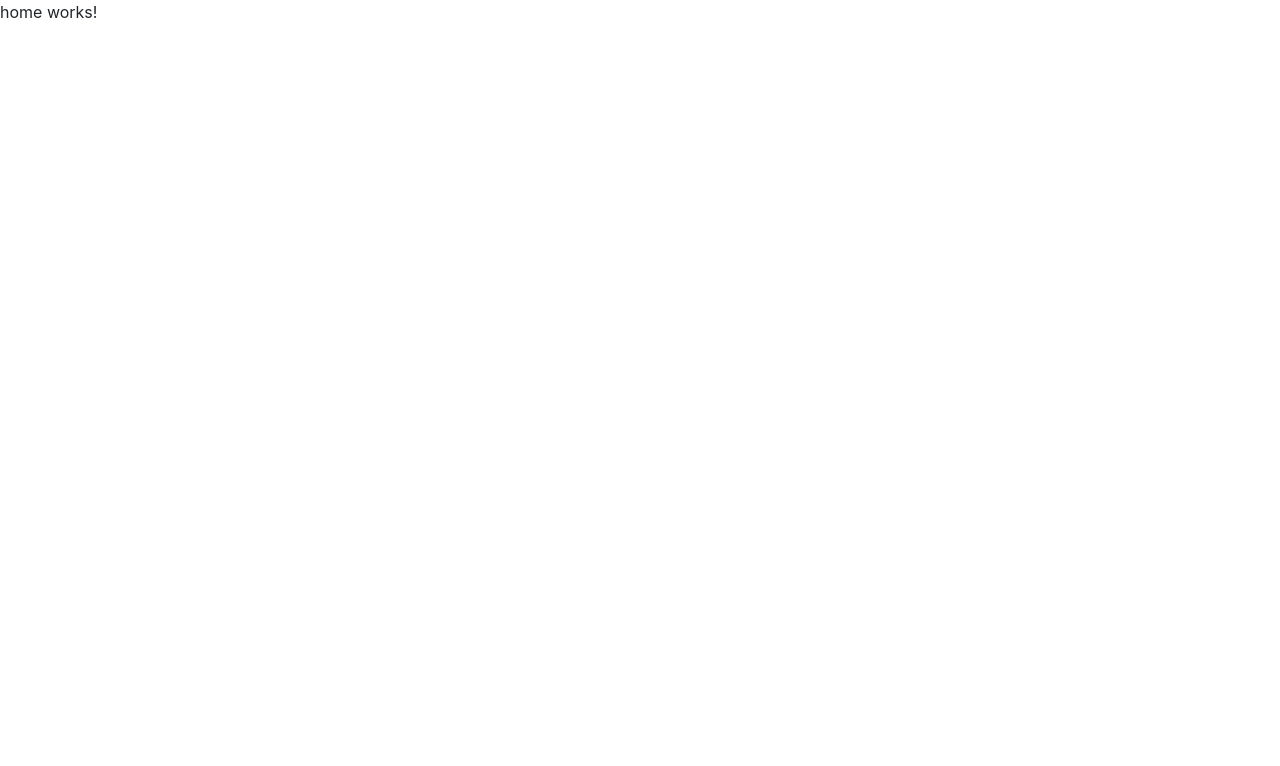
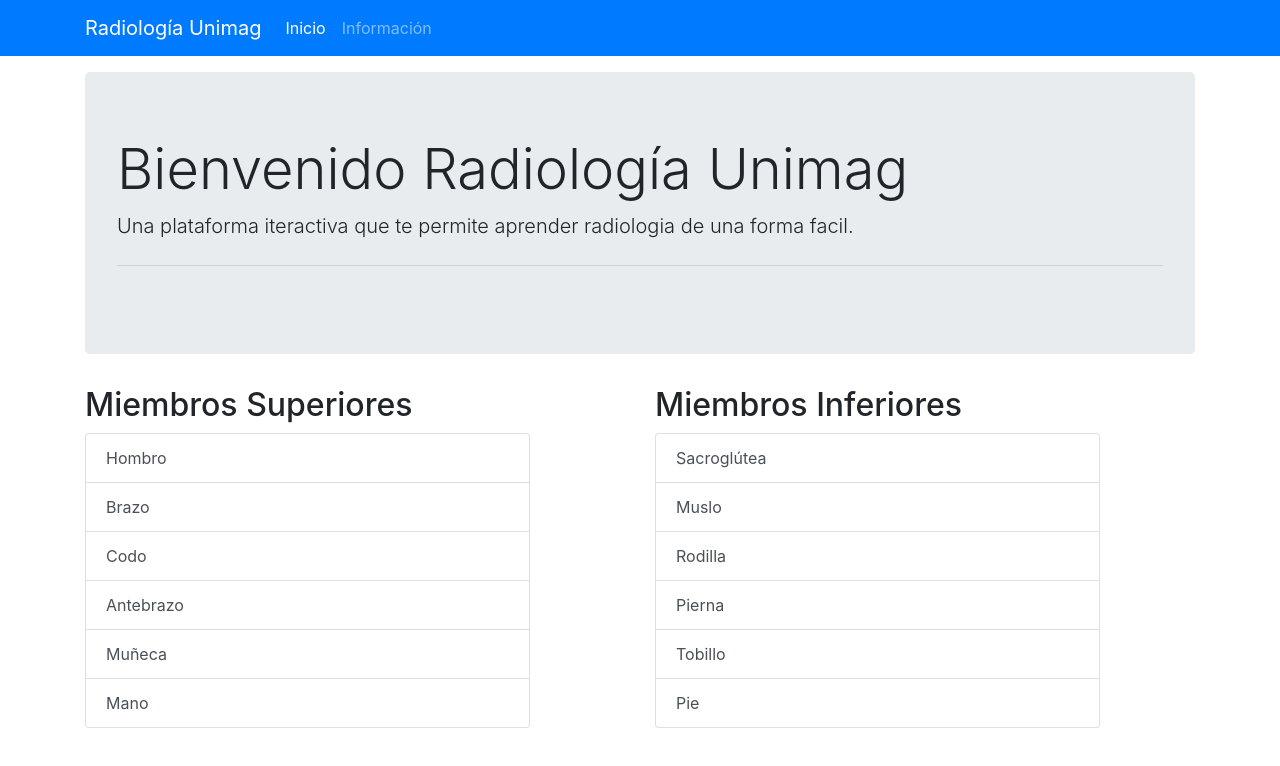
Before and after one commit to samir04m/radiologia-unimag, an Angular app: page /inicio in a window 1280 px wide. Before the commit this address led to /. Shown: the top 766 px of the page. Built offline with nearby package versions, Linux system fonts and the light colour scheme.

Commit message:
Mejoras en Home y creacion de navbar

```diff
--- a/src/app/app.component.html
+++ b/src/app/app.component.html
@@ -1 +1,6 @@
-<router-outlet></router-outlet>
+<app-navbar></app-navbar>
+
+<div class="container py-3">
+   <router-outlet></router-outlet>
+
+</div>
--- a/src/app/app.module.ts
+++ b/src/app/app.module.ts
@@ -6,11 +6,15 @@ import { AppComponent } from './app.component';
 import { HomeComponent } from './components/home/home.component';
 
 import { app_routing } from './app.routes';
+import { NavbarComponent } from './components/navbar/navbar.component';
+import { InformacionComponent } from './components/informacion/informacion.component';
 
 @NgModule({
   declarations: [
     AppComponent,
-    HomeComponent
+    HomeComponent,
+    NavbarComponent,
+    InformacionComponent
   ],
   imports: [
     BrowserModule,
--- a/src/app/app.routes.ts
+++ b/src/app/app.routes.ts
@@ -1,9 +1,11 @@
 import { RouterModule, Routes } from '@angular/router';
 import { HomeComponent } from './components/home/home.component';
+import { InformacionComponent } from './components/informacion/informacion.component';
 
 const app_routes: Routes = [
-  { path: '', component: HomeComponent },
-  { path: '**', pathMatch: 'full', redirectTo: '/' }
+  { path: 'inicio', component: HomeComponent },
+  { path: 'informacion', component: InformacionComponent },
+  { path: '**', pathMatch: 'full', redirectTo: 'inicio' }
 ];
 
 export const app_routing = RouterModule.forRoot(app_routes);
--- a/src/app/components/home/home.component.html
+++ b/src/app/components/home/home.component.html
@@ -1 +1,34 @@
-<p>home works!</p>
+<div class="jumbotron animated fadeIn fast">
+   <h1 class="display-4">Bienvenido Radiología Unimag</h1>
+   <p class="lead">Una plataforma iteractiva que te permite aprender radiologia de una forma facil.</p>
+   <hr class="my-4">
+   <!-- <p>It uses utility classes for typography and spacing to space content out within the larger container.</p>
+   <a class="btn btn-primary btn-lg" href="#" role="button">Learn more</a> -->
+</div>
+
+<div class="row">
+   <div class="col-sm-12 col-md-5">
+      <h2>Miembros Superiores</h2>
+
+      <div class="list-group">
+         <a href="#" class="list-group-item list-group-item-action">Hombro</a>
+         <a href="#" class="list-group-item list-group-item-action">Brazo</a>
+         <a href="#" class="list-group-item list-group-item-action">Codo</a>
+         <a href="#" class="list-group-item list-group-item-action">Antebrazo</a>
+         <a href="#" class="list-group-item list-group-item-action">Muñeca</a>
+         <a href="#" class="list-group-item list-group-item-action">Mano</a>
+      </div>
+
+   </div>
+   <div class="col-sm-12 offset-md-1 col-md-5">
+      <h2>Miembros Inferiores</h2>
+      <div class="list-group">
+         <a href="#" class="list-group-item list-group-item-action">Sacroglútea</a>
+         <a href="#" class="list-group-item list-group-item-action">Muslo</a>
+         <a href="#" class="list-group-item list-group-item-action">Rodilla</a>
+         <a href="#" class="list-group-item list-group-item-action">Pierna</a>
+         <a href="#" class="list-group-item list-group-item-action">Tobillo</a>
+         <a href="#" class="list-group-item list-group-item-action">Pie</a>
+      </div>
+   </div>
+</div>
--- /dev/null
+++ b/src/app/components/informacion/informacion.component.html
@@ -0,0 +1 @@
+<p>informacion works!</p>
--- /dev/null
+++ b/src/app/components/informacion/informacion.component.ts
@@ -0,0 +1,15 @@
+import { Component, OnInit } from '@angular/core';
+
+@Component({
+  selector: 'app-informacion',
+  templateUrl: './informacion.component.html',
+  styleUrls: ['./informacion.component.css']
+})
+export class InformacionComponent implements OnInit {
+
+  constructor() { }
+
+  ngOnInit() {
+  }
+
+}
--- /dev/null
+++ b/src/app/components/navbar/navbar.component.html
@@ -0,0 +1,18 @@
+<nav class="navbar navbar-expand-lg navbar-dark bg-primary">
+   <div class="container">
+      <a class="navbar-brand" href="#">Radiología Unimag</a>
+      <button class="navbar-toggler" type="button" data-toggle="collapse" data-target="#navbarNav" aria-controls="navbarNav" aria-expanded="false" aria-label="Toggle navigation">
+         <span class="navbar-toggler-icon"></span>
+      </button>
+      <div class="collapse navbar-collapse" id="navbarNav">
+         <ul class="navbar-nav">
+            <li class="nav-item" routerLinkActive="active">
+               <a class="nav-link" [routerLink]="['inicio']">Inicio</a>
+            </li>
+            <li class="nav-item" routerLinkActive="active">
+               <a class="nav-link" [routerLink]="['informacion']">Información</a>
+            </li>
+         </ul>
+      </div>
+   </div>
+</nav>
--- /dev/null
+++ b/src/app/components/navbar/navbar.component.ts
@@ -0,0 +1,15 @@
+import { Component, OnInit } from '@angular/core';
+
+@Component({
+  selector: 'app-navbar',
+  templateUrl: './navbar.component.html',
+  styleUrls: ['./navbar.component.css']
+})
+export class NavbarComponent implements OnInit {
+
+  constructor() { }
+
+  ngOnInit() {
+  }
+
+}
--- a/src/styles.css
+++ b/src/styles.css
@@ -1 +1,27 @@
-/* You can add global styles to this file, and also import other style files */
+.animated {
+  -webkit-animation-duration: 1s;
+  animation-duration: 1s;
+  -webkit-animation-fill-mode: both;
+  animation-fill-mode: both;
+}
+
+.fast {
+  -webkit-animation-duration: 0.4s;
+  animation-duration: 0.4s;
+  -webkit-animation-fill-mode: both;
+  animation-fill-mode: both;
+}
+
+@keyframes fadeIn {
+  from {
+    opacity: 0;
+  }
+
+  to {
+    opacity: 1;
+  }
+}
+
+.fadeIn {
+  animation-name: fadeIn;
+}
```
Also changed, not shown: src/app/components/informacion/informacion.component.css (added), src/app/components/navbar/navbar.component.css (added).
